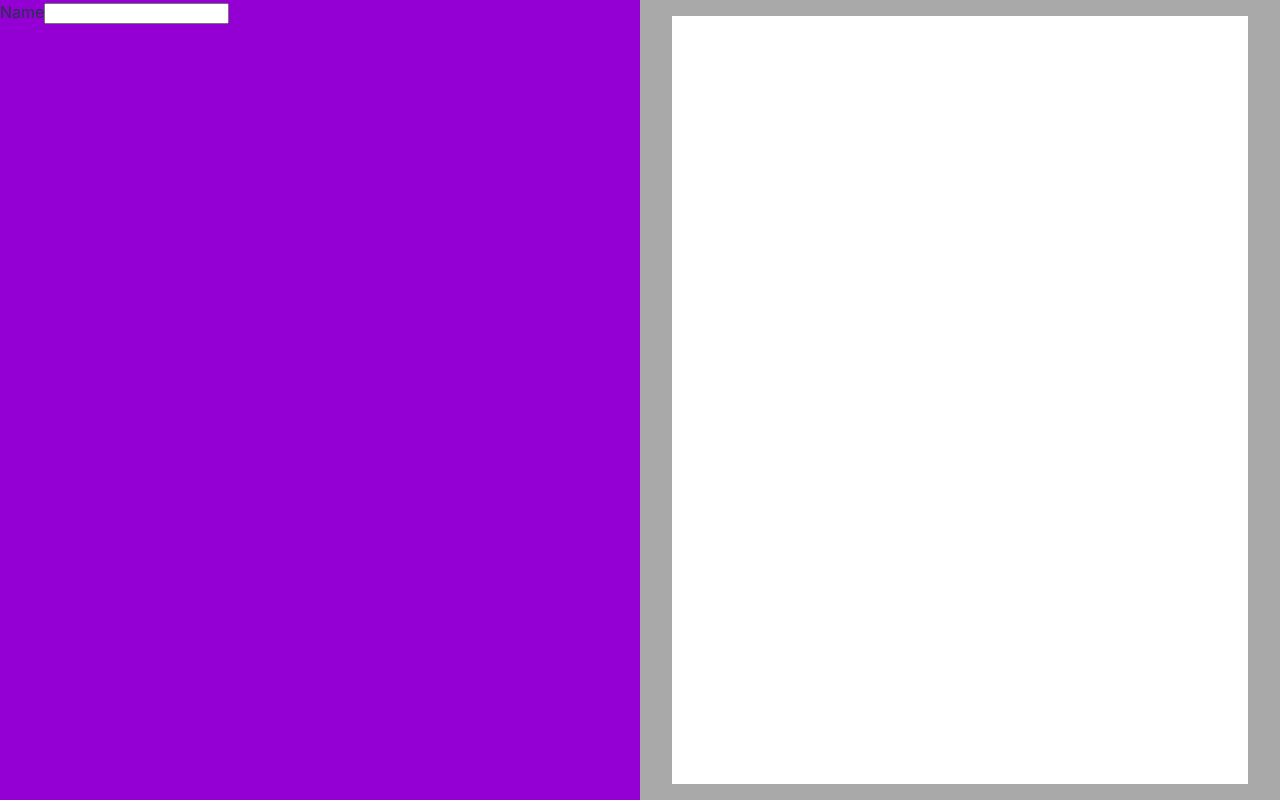
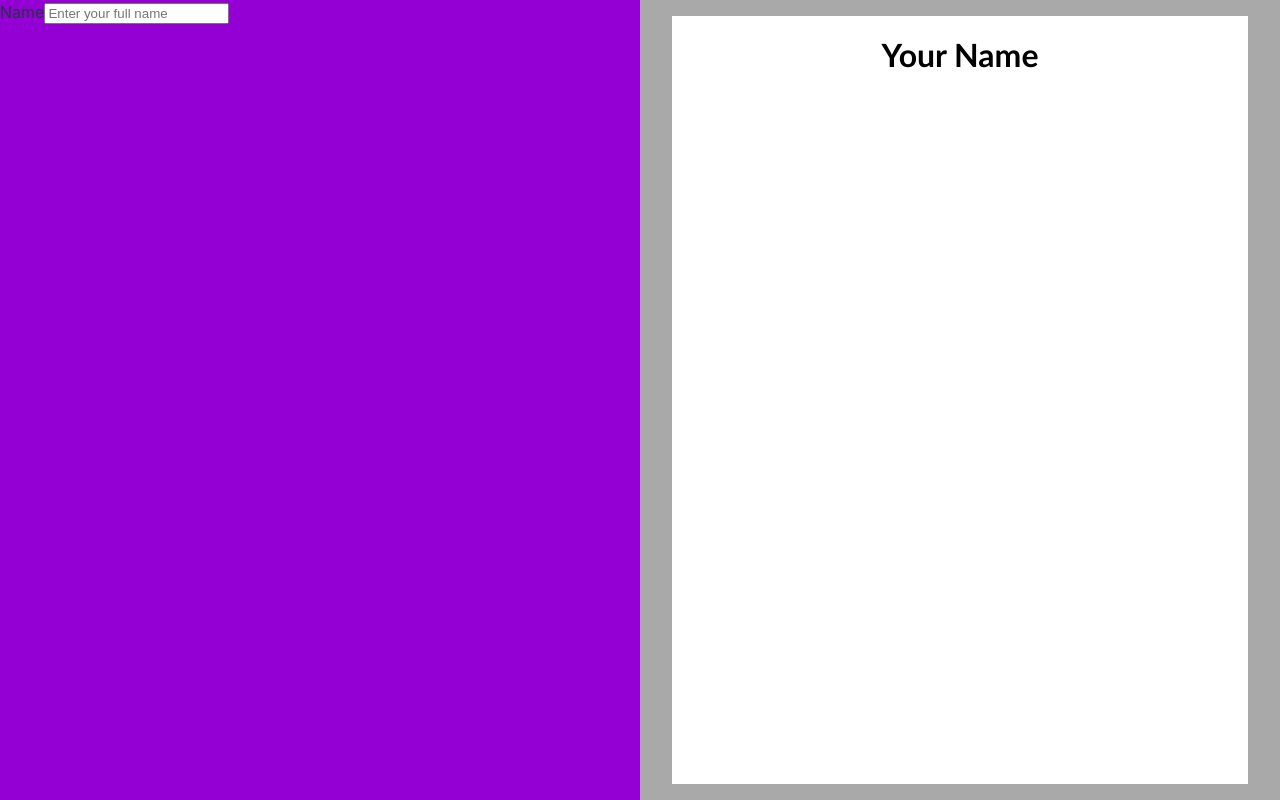
Before and after one commit to gonfuentes112/cvapp, a React (Vite) app: page / in a window 1280 px wide. Built offline with nearby package versions, Linux system fonts and the light colour scheme.

Commit message:
fix: correct name display

```diff
--- a/src/components/cv.jsx
+++ b/src/components/cv.jsx
@@ -1,11 +1,16 @@
 import "../styles/cv.css";
 
-function Cv({name}) {
-  return <div className="cv-body">
-        <div className="cv-sheet">
-            <h1>{name}</h1>
-        </div>
-  </div>;
+function Cv({ name }) {
+  if (!name) {
+    name = "Your Name";
+  }
+  return (
+    <div className="cv-body">
+      <div className="cv-sheet">
+        <h1>{name}</h1>
+      </div>
+    </div>
+  );
 }
 
 export default Cv;
--- a/src/components/forms.jsx
+++ b/src/components/forms.jsx
@@ -1,6 +1,6 @@
 import "../styles/forms.css";
 
-function Forms({ name = "Enter your full name", handleEdit }) {
+function Forms({handleEdit }) {
   return (
     <div className="forms-body">
       <form>
@@ -9,7 +9,7 @@ function Forms({ name = "Enter your full name", handleEdit }) {
           type="text"
           id="nameLabel"
           className="nameInput"
-          placeholder={name}
+          placeholder="Enter your full name"
           onChange={handleEdit}
         />
       </form>
--- a/src/styles/cv.css
+++ b/src/styles/cv.css
@@ -11,4 +11,13 @@
   min-width: 90%;
   min-height: 90%;
   margin: 1rem;
+  display: flex;
+  flex-direction: column;
+  align-items: center;
 }
+
+.cv-sheet h1 {
+  font-family: 'Calibri', sans-serif;
+  font-size: 2rem;
+  color: black;
+}
```
